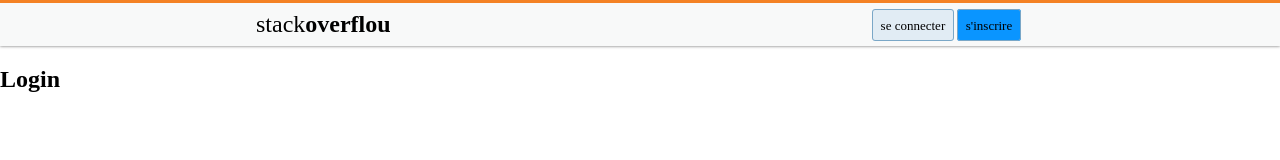
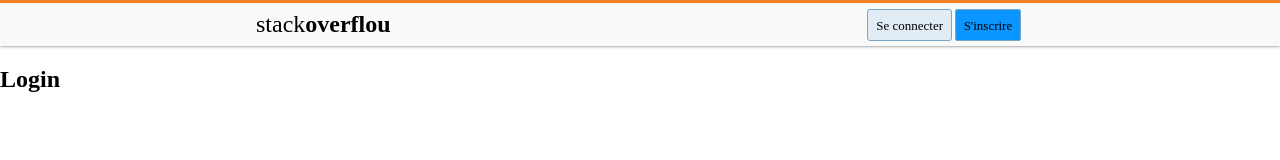
Before and after one commit to YounesBelarbi/stackoverflou, a React (Create React App) app in the folder front/: page /login in a window 1280 px wide. Shown: the top 160 px of the page. Built offline with nearby package versions, Linux system fonts and the light colour scheme.

Commit message:
style: router-react-dom link style

```diff
--- a/front/src/components/Navigation/Links.jsx
+++ b/front/src/components/Navigation/Links.jsx
@@ -1,21 +1,17 @@
-import { StyledLinks_ul, StyledLinks_a } from '../Styles/navigation/Links.styled';
+import { StyledUl, StyledLink } from '../Styles/navigation/Links.styled';
 
 
-const Links = () => {
+function Links() {
   return (
-    <StyledLinks_ul>
+    <StyledUl>
       <li>
-        <StyledLinks_a color="#7aa7c7" bg="#e1ecf4" bg_hover="#a8d6f7">
-          se connecter
-        </StyledLinks_a>
+        <StyledLink to="/login" color="#7aa7c7" bg="#e1ecf4" bg_hover="#a8d6f7">Se connecter</StyledLink>
       </li>
       <li>
-        <StyledLinks_a color="#fff" bg="#0a95ff" bg_hover="#067ad3">
-          s'inscrire
-        </StyledLinks_a>
+        <StyledLink to="/register" color="#fff" bg="#0a95ff" bg_hover="#067ad3">S'inscrire</StyledLink>
       </li>
-    </StyledLinks_ul>
-  )
+    </StyledUl>
+  );
 }
 
 export default Links;
--- a/front/src/components/Styles/navigation/Links.styled.js
+++ b/front/src/components/Styles/navigation/Links.styled.js
@@ -1,16 +1,16 @@
 import styled from 'styled-components';
+import { Link } from 'react-router-dom';
 
-export const StyledLinks_ul = styled.ul`
 
+export const StyledUl = styled.ul`
     display: flex;
 
     li {
         list-style-type: none;
     }
-`
+`;
 
-
-export const StyledLinks_a = styled.a`
+export const StyledLink = styled(Link)`
     font-size: 13px;
     font-weight: normal;
     text-align: center;
@@ -25,4 +25,4 @@
     &:hover {
         background-color:${({ bg_hover }) => bg_hover};
     }
-`
+`;
```
